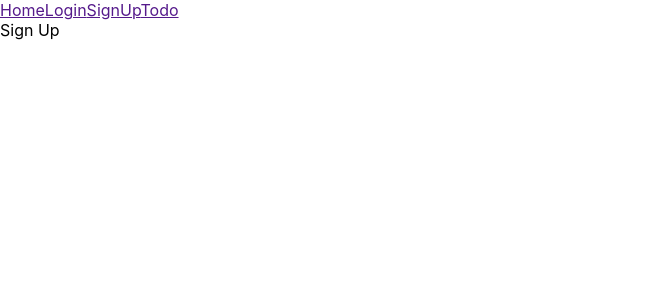
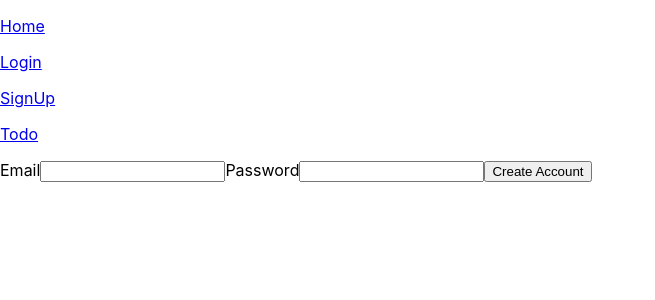
Before and after one commit to Montano-Pete/lab13-TODO-FE, a React (Create React App) app: page /signup in a window 1280 px wide. Shown: the top 300 px of the page, without its empty margins (0-655 px from the left). Built offline with nearby package versions, Linux system fonts and the light colour scheme.

Commit message:
added to's to links and built out most of the signup page

```diff
--- a/src/App.js
+++ b/src/App.js
@@ -12,10 +12,10 @@ export default class App extends Component {
       <Router>
         <div>
           <div>
-            <Link>Home</Link>
-            <Link>Login</Link>
-            <Link>SignUp</Link>
-            <Link>Todo</Link>
+            <p> <Link to="/">Home</Link> </p>
+            <p> <Link to="/login">Login</Link> </p>
+            <p> <Link to="/signup">SignUp</Link> </p>
+            <p> <Link to="/todo">Todo</Link> </p>
           </div>
           <Switch>
             <Route path="/" exact render={(routerProps) => <HomePage {...routerProps} />} />
--- a/src/SignUpPage.js
+++ b/src/SignUpPage.js
@@ -1,10 +1,38 @@
 import React, { Component } from 'react'
 
 export default class SignUpPage extends Component {
+
+    state = {
+        email: '',
+        password: ''
+    }
+
+    handleSubmit = e => {
+        e.preventDefault();
+
+    }
+
+    handleEmail = e => {
+        this.setState({ email: e.target.value })
+    }
+
+    handlePassword = e => {
+        this.setState({ password: e.target.value })
+    }
     render() {
         return (
             <div>
-                Sign Up
+                <form onSubmit={this.handleSubmit}>
+                    <label>
+                        Email
+                        <input type="email" onChange={this.handleEmail}/>
+                    </label>
+                    <label>
+                        Password
+                        <input type="password" onChange={this.handlePassword} />
+                    </label>
+                    <button>Create Account</button>
+                </form>
             </div>
         )
     }
```
